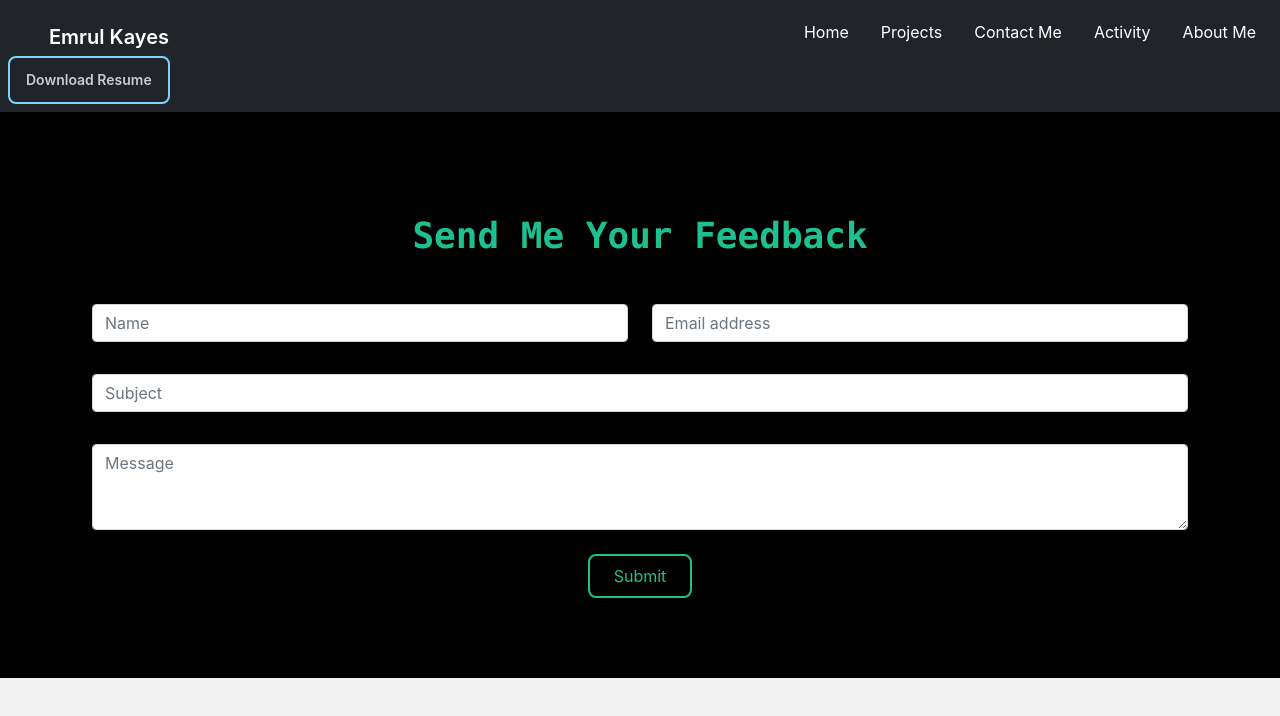
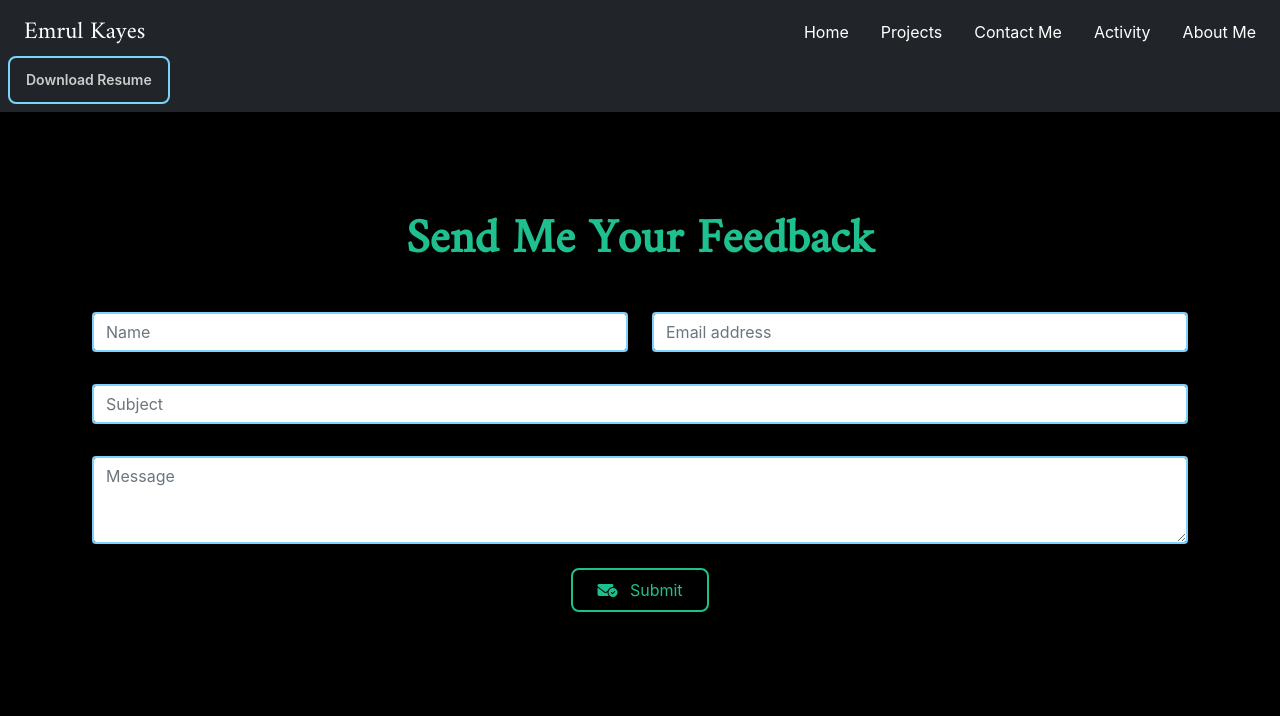
Before and after one commit to its-kayes/Portfolio, a React (Create React App) app: page /contact in a window 1280 px wide. Shown: the top 716 px of the page. Built offline with nearby package versions, Linux system fonts and the light colour scheme.

Commit message:
Design Update

```diff
--- a/package.json
+++ b/package.json
@@ -3,6 +3,7 @@
   "version": "0.1.0",
   "private": true,
   "dependencies": {
+    "@fontsource/amiri": "^4.5.7",
     "@testing-library/jest-dom": "^5.16.4",
     "@testing-library/react": "^12.1.4",
     "@testing-library/user-event": "^13.5.0",
@@ -16,6 +17,7 @@
     "react-router-dom": "^6.3.0",
     "react-scripts": "5.0.0",
     "react-toastify": "^9.0.4",
+    "react-typical": "^0.1.3",
     "web-vitals": "^2.1.4"
   },
   "scripts": {
--- a/public/index.html
+++ b/public/index.html
@@ -25,6 +25,10 @@
   <link href="https://cdn.jsdelivr.net/npm/bootstrap@5.1.3/dist/css/bootstrap.min.css" rel="stylesheet"
     integrity="sha384-1BmE4kWBq78iYhFldvKuhfTAU6auU8tT94WrHftjDbrCEXSU1oBoqyl2QvZ6jIW3" crossorigin="anonymous">
 
+  <link rel="preconnect" href="https://fonts.googleapis.com">
+  <link rel="preconnect" href="https://fonts.gstatic.com" crossorigin>
+  <link href="https://fonts.googleapis.com/css2?family=Amiri:ital@1&display=swap" rel="stylesheet">
+
   <script src="https://kit.fontawesome.com/1fe5eeb043.js" crossorigin="anonymous"></script>
 
   <title> Emrul Kayes Portfolio </title>
--- a/src/App.css
+++ b/src/App.css
@@ -1,5 +1,9 @@
 .App {
   text-align: center;
+}
+
+.amiri {
+  font-family: "Amiri";
 }
 
 .App-logo {
@@ -32,6 +36,7 @@
   from {
     transform: rotate(0deg);
   }
+
   to {
     transform: rotate(360deg);
   }
--- a/src/components/Navbar.js
+++ b/src/components/Navbar.js
@@ -33,7 +33,7 @@ const Navbar = () => {
                         </ul>
                     </div>
 
-                    <Link to='/' class="btn btn-ghost normal-case text-xl"><button className='border-[#1EC08F] px-4 py-2 rounded-lg'>
+                    <Link to='/' class="normal-case text-2xl pl-4 amiri"><button>
                         Emrul Kayes
                     </button></Link>
                 </div>
--- a/src/components/Parts/Banner.js
+++ b/src/components/Parts/Banner.js
@@ -1,5 +1,6 @@
 import React from 'react';
 import { Link } from 'react-router-dom';
+import Typical from 'react-typical'
 
 const Banner = () => {
 
@@ -9,15 +10,21 @@ const Banner = () => {
             <div className='flex justify-between items-center text-white p-20'>
                 <div className=''>
                     <div>
-                        <h1 className='text-7xl font-bold font-mono text-orange-300'> Emrul Kayes </h1>
-                        <p className='text-xl font-bold '> Web Developer </p>
-                        <p className='text-lg'> kayes.ek8@gmail.com </p>
+                        <h1 className='text-7xl font-bold font-mono text-white amiri'> Hello! </h1>
+                        <h1 className='text-5xl font-bold font-mono text-white amiri'> This is Emrul Kayes </h1>
+                        {/* <span> H </span> */}
+                        <p className='pt-3 text-xl text-sky-200'><Typical
+                            steps={['Web Developer', 3500, 'MERN Stack Developer', 3500]}
+                            loop={Infinity}
+                            wrapper="p"
+                        /> </p>
+                        {/* <p className='text-lg'> kayes.ek8@gmail.com </p> */}
                         <p className='py-5'> I am a web developer. In the last few months I have completed more than 10+ websites project.
                             <p> I'm expert in HTML, CSS and JavaScript. As a library component I'm expert in both Bootstrap and TailwindCSS. </p>
 
                             Also expert in React js as a JavaScript framework. As a backend good at Node.js and Express.js. Also have good knowledge at Mongodb database </p>
 
-                        <a href="resume.pdf" className='btn border-2 border-sky-300 normal-case hover:text-black hover:bg-sky-100' download> Download Resume</a>
+                        <a href="resume.pdf" className='btn border-2 border-sky-300 normal-case hover:text-black hover:bg-sky-100' download> Download Resume <i class="fa-solid fa-download pl-2"></i> </a>
 
                     </div>
                 </div>
--- a/src/components/Parts/ContactMe.js
+++ b/src/components/Parts/ContactMe.js
@@ -2,6 +2,7 @@ import { useForm } from 'react-hook-form';
 import emailjs from 'emailjs-com';
 import { ToastContainer, toast } from 'react-toastify';
 import 'react-toastify/dist/ReactToastify.min.css';
+import "@fontsource/amiri";
 
 const ContactMe = () => {
     const {
@@ -58,14 +59,15 @@ const ContactMe = () => {
     };
 
     return (
-        <div className='ContactForm bg-black text-[#1EC08F]'>
+        <div className='ContactForm bg-black text-[#1EC08F] h-screen'>
 
             <div className='container'>
                 <div className='row'>
                     <div className='col-12 text-center'>
                         <div className='contactForm'>
                             <form className='p-20' id='contact-form' onSubmit={handleSubmit(onSubmit)} noValidate>
-                                <h1 className='text-4xl font-semibold font-mono text-center py-4'> Send Me Your Feedback  </h1>
+                                <h1 className=' xl:text-5xl text-xl amiri font-bold text-center py-4'> Send Me Your Feedback  </h1>
+                                {/* <h1 className='text-4xl text-yellow-300 mt-8 lg:text-left  md:text-7xl kayes  font-bold mb-10 whitespace-nowrap text-center py-4'> Send Me Your Feedback  </h1> */}
                                 <div className='row formRow'>
                                     <div className='col-6 py-4'>
                                         <input
@@ -78,7 +80,7 @@ const ContactMe = () => {
                                                     message: 'Please use 30 characters or less'
                                                 }
                                             })}
-                                            className='form-control formInput'
+                                            className='border-2 border-sky-300 form-control formInput'
                                             placeholder='Name'
                                         ></input>
                                         {errors.name && <span className='errorMessage'>{errors.name.message}</span>}
@@ -91,7 +93,7 @@ const ContactMe = () => {
                                                 required: true,
                                                 pattern: /^[a-zA-Z0-9.!#$%&’*+/=?^_`{|}~-]+@[a-zA-Z0-9-]+(?:\.[a-zA-Z0-9-]+)*$/
                                             })}
-                                            className='form-control formInput'
+                                            className='border-2 border-sky-300 form-control formInput'
                                             placeholder='Email address'
                                         ></input>
                                         {errors.email && (
@@ -112,7 +114,7 @@ const ContactMe = () => {
                                                     message: 'Subject cannot exceed 75 characters'
                                                 }
                                             })}
-                                            className='form-control formInput'
+                                            className='border-2 border-sky-300 form-control formInput'
                                             placeholder='Subject'
                                         ></input>
                                         {errors.subject && (
@@ -129,14 +131,14 @@ const ContactMe = () => {
                                             {...register('message', {
                                                 required: true
                                             })}
-                                            className='form-control formInput'
+                                            className='border-2 border-sky-300 form-control formInput'
                                             placeholder='Message'
                                         ></textarea>
                                         {errors.message && <span className='errorMessage'>Please enter a message</span>}
                                     </div>
                                 </div>
-                                <button className='submit-btn border-2 border-[#1EC08F] px-4 py-2 rounded-lg' type='submit'>
-                                    Submit
+                                <button className='submit-btn border-2 border-[#1EC08F] px-4 py-2 rounded-lg hover:bg-sky-300 hover:text-black hover:font-bold' type='submit'>
+                                    <i class="fa-solid fa-envelope-circle-check pr-2"></i> Submit
                                 </button>
                             </form>
                         </div>
```
Also changed, not shown: 1 other file (tests, documents, lock files or other folders).
